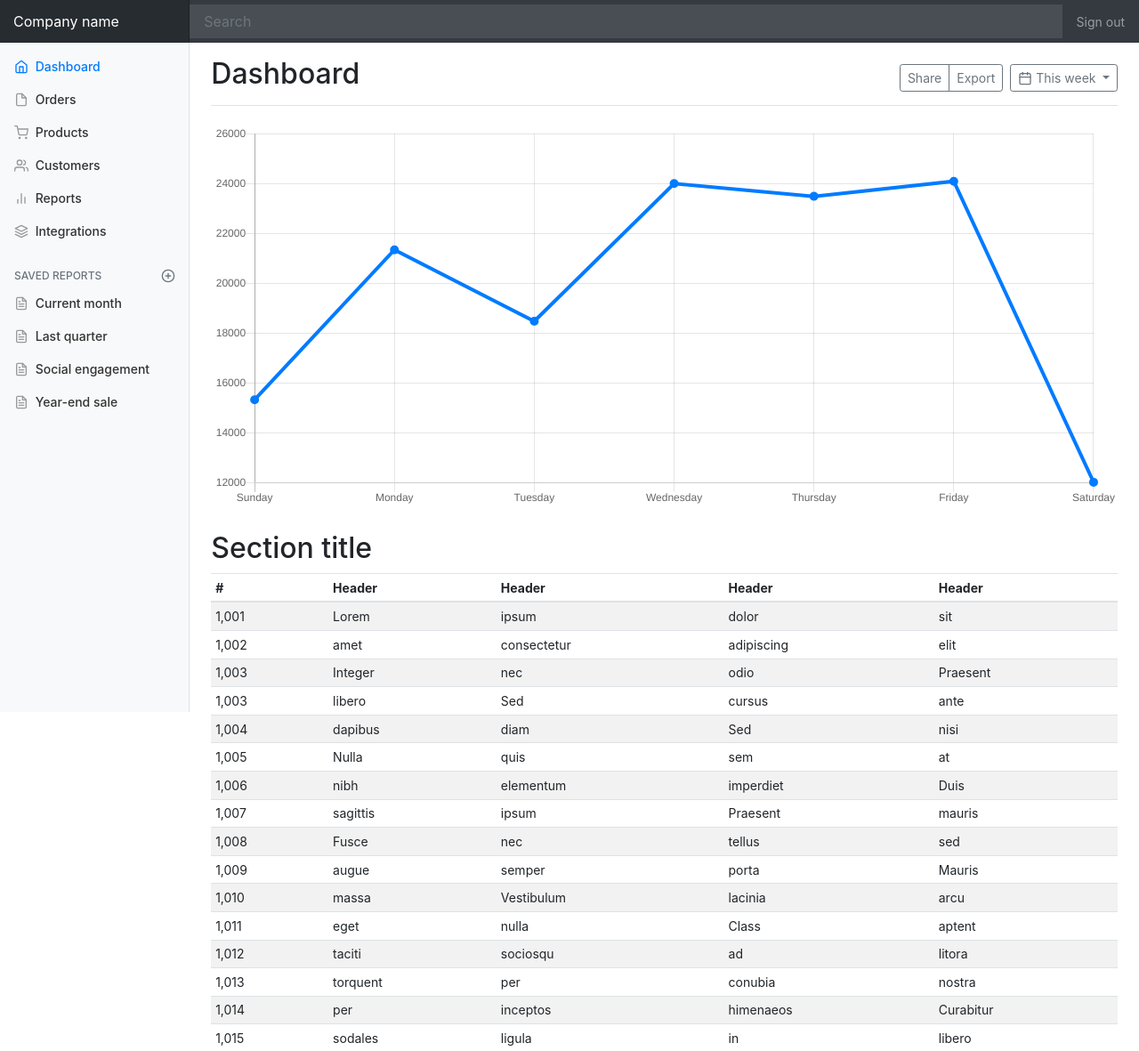
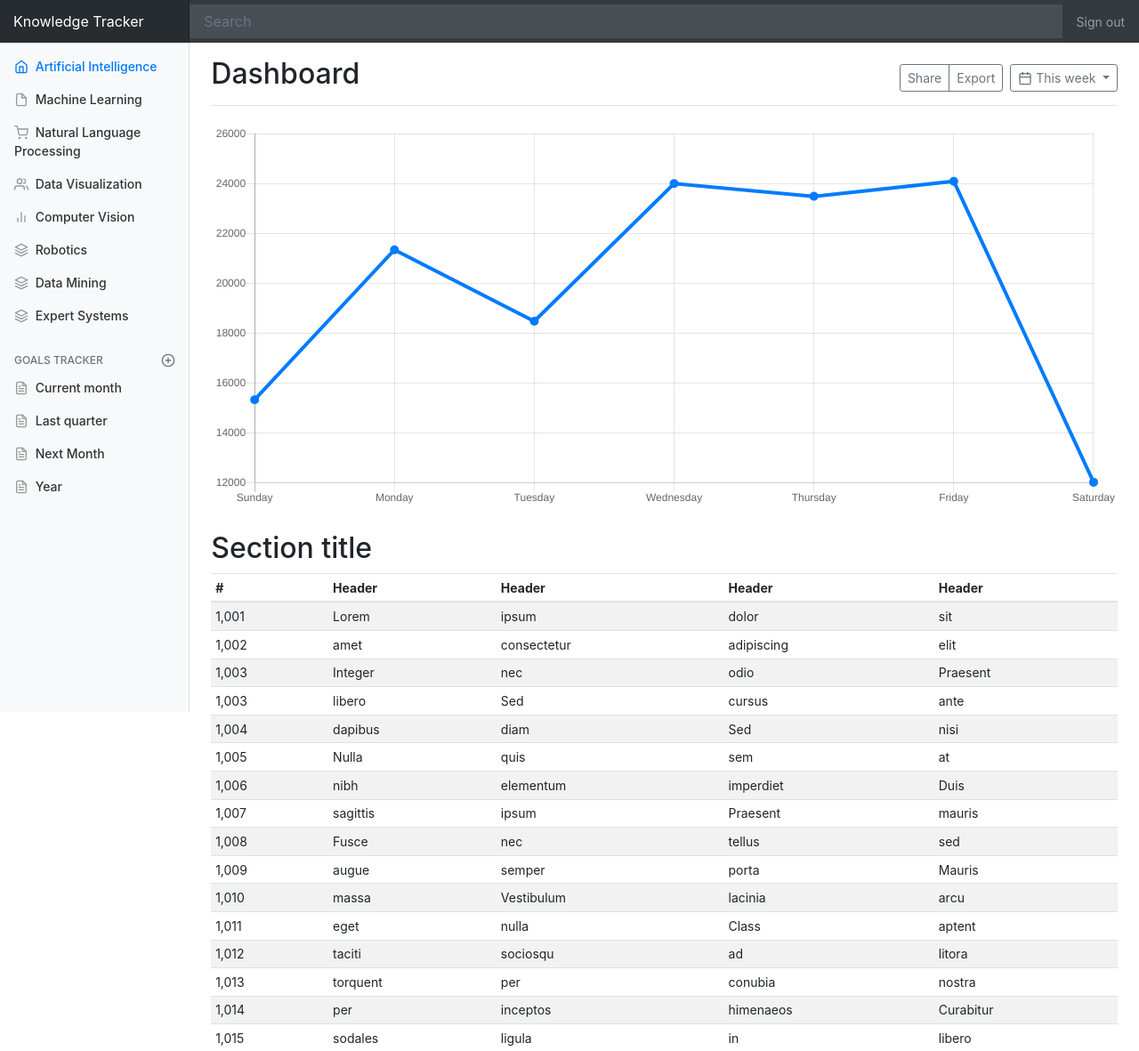
Before and after one commit to kidah/trackerapp, a Django app: page / in a window 1280 px wide. Shown: the top 1181 px of the page at 89% size. Run offline with Django 3.2, Linux system fonts and the light colour scheme; some libraries are stand-ins or nearby versions.

Commit message:
edit index html

```diff
--- a/curator/templates/curator/index.html
+++ b/curator/templates/curator/index.html
@@ -19,7 +19,7 @@
 
   <body>
     <nav class="navbar navbar-dark sticky-top bg-dark flex-md-nowrap p-0">
-      <a class="navbar-brand col-sm-3 col-md-2 mr-0" href="#">Company name</a>
+      <a class="navbar-brand col-sm-3 col-md-2 mr-0" href="#">Knowledge Tracker</a>
       <input class="form-control form-control-dark w-100" type="text" placeholder="Search" aria-label="Search">
       <ul class="navbar-nav px-3">
         <li class="nav-item text-nowrap">
@@ -36,43 +36,55 @@
               <li class="nav-item">
                 <a class="nav-link active" href="#">
                   <span data-feather="home"></span>
-                  Dashboard <span class="sr-only">(current)</span>
+                  Artificial Intelligence <span class="sr-only">(current)</span>
                 </a>
               </li>
               <li class="nav-item">
                 <a class="nav-link" href="#">
                   <span data-feather="file"></span>
-                  Orders
+                  Machine Learning
                 </a>
               </li>
               <li class="nav-item">
                 <a class="nav-link" href="#">
                   <span data-feather="shopping-cart"></span>
-                  Products
+                  Natural Language Processing
                 </a>
               </li>
               <li class="nav-item">
                 <a class="nav-link" href="#">
                   <span data-feather="users"></span>
-                  Customers
+                  Data Visualization
                 </a>
               </li>
               <li class="nav-item">
                 <a class="nav-link" href="#">
                   <span data-feather="bar-chart-2"></span>
-                  Reports
+                  Computer Vision
                 </a>
               </li>
               <li class="nav-item">
                 <a class="nav-link" href="#">
                   <span data-feather="layers"></span>
-                  Integrations
+                  Robotics
+                </a>
+              </li>
+              <li class="nav-item">
+                <a class="nav-link" href="#">
+                  <span data-feather="layers"></span>
+                  Data Mining
+                </a>
+              </li>
+              <li class="nav-item">
+                <a class="nav-link" href="#">
+                  <span data-feather="layers"></span>
+                  Expert Systems
                 </a>
               </li>
             </ul>
 
             <h6 class="sidebar-heading d-flex justify-content-between align-items-center px-3 mt-4 mb-1 text-muted">
-              <span>Saved reports</span>
+              <span>Goals Tracker</span>
               <a class="d-flex align-items-center text-muted" href="#">
                 <span data-feather="plus-circle"></span>
               </a>
@@ -93,13 +105,13 @@
               <li class="nav-item">
                 <a class="nav-link" href="#">
                   <span data-feather="file-text"></span>
-                  Social engagement
+                  Next Month
                 </a>
               </li>
               <li class="nav-item">
                 <a class="nav-link" href="#">
                   <span data-feather="file-text"></span>
-                  Year-end sale
+                  Year
                 </a>
               </li>
             </ul>
--- a/curator/views.py
+++ b/curator/views.py
@@ -6,3 +6,6 @@ from django.http import HttpResponse
 
 def index(request):
     return render(request, 'curator/index.html')
+
+def detail(request):
+    return render(request, 'curator/detail.html')
--- a/requirements.txt
+++ b/requirements.txt
@@ -1,2 +1,3 @@
 gunicorn
 django-heroku
+whitenoise
--- a/tracker/settings.py
+++ b/tracker/settings.py
@@ -27,6 +27,7 @@ DEBUG = True
 
 ALLOWED_HOSTS = [
     '127.0.0.1',
+    'localhost',
     'kidaby.herokuapp.com',
 ]
 
```
